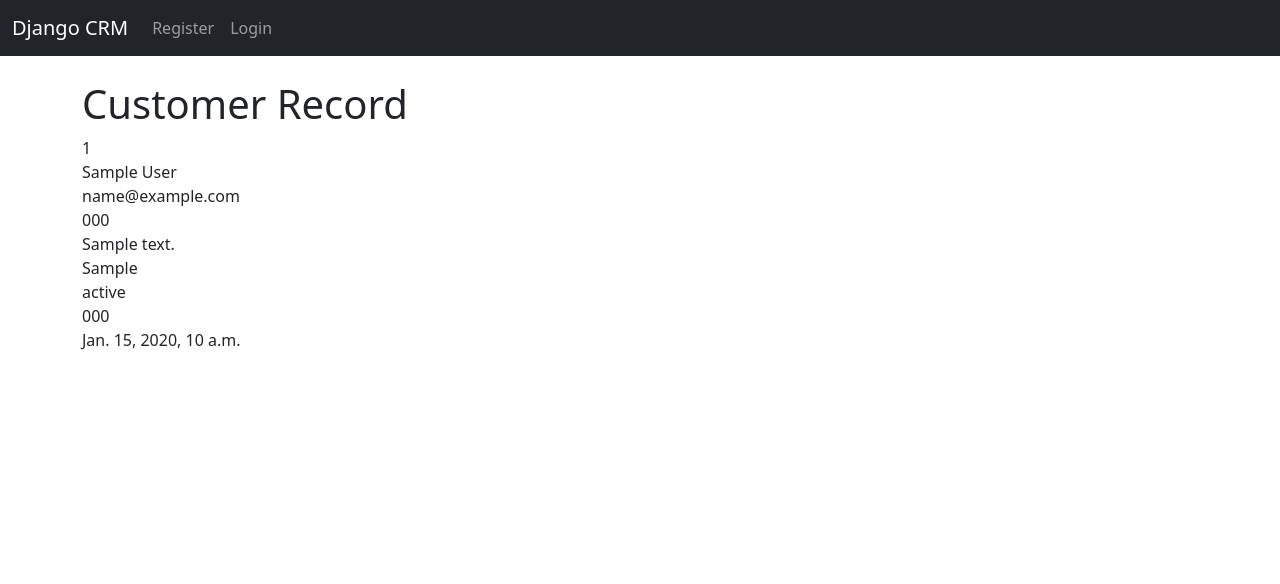
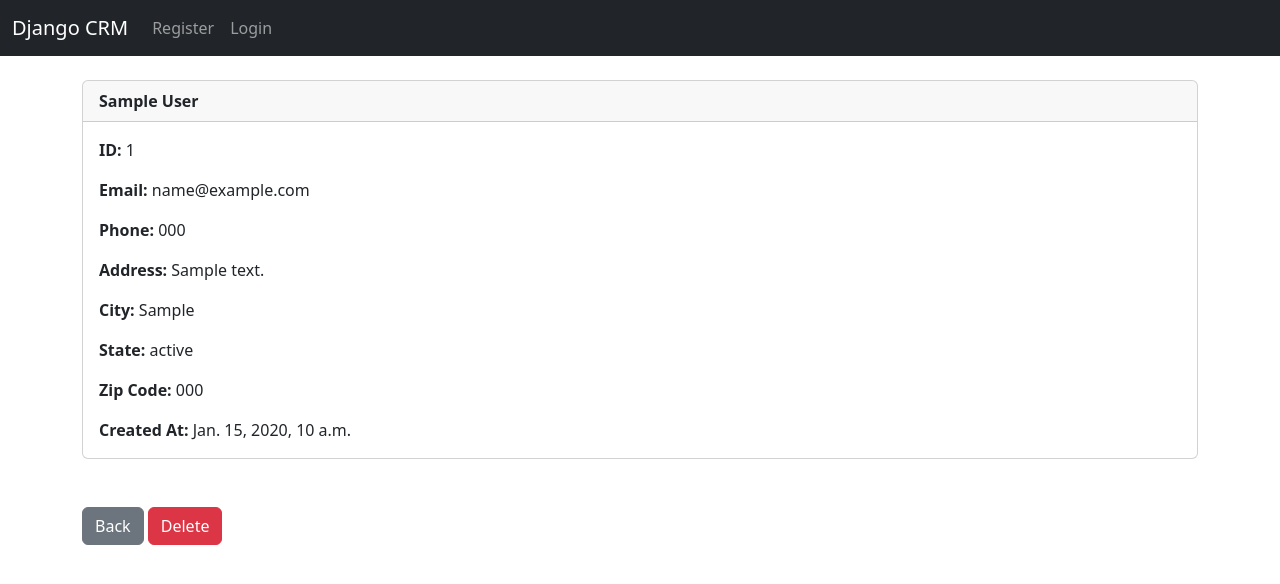
Before and after one commit to lasindu2001/django-crm, a Django app: template website/templates/record.html in a window 1280 px wide. Shown: the top 584 px of the page. Run offline with Django 5.2, Linux system fonts and the light colour scheme; the template is opened without the code that fills it: values that come from a table or form of the project are taken from there, others are empty; tables that the repository leaves empty hold one stand-in row (values such as "Sample post"); parts of the project's set-up code (start-up, migrations or seed data) failed here and were passed over.

Commit message:
add bootstrap card component

```diff
--- a/website/templates/record.html
+++ b/website/templates/record.html
@@ -2,16 +2,41 @@
 
 {% block content %}
 
-<h1>Customer Record</h1>
+<div class="card">
+    <div class="card-header">
+        <strong>{{ customer_record.first_name }} {{ customer_record.last_name }}</strong>
+    </div>
+    <div class="card-body">
+        <p class="card-text">
+            <strong>ID: </strong>{{ customer_record.id }}
+        </p>
+        <p class="card-text">
+            <strong>Email: </strong>{{ customer_record.email }}
+        </p>
+        <p class="card-text">
+            <strong>Phone: </strong>{{ customer_record.phone }}
+        </p>
+        <p class="card-text">
+            <strong>Address: </strong>{{ customer_record.address }}
+        </p>
+        <p class="card-text">
+            <strong>City: </strong>{{ customer_record.city }}
+        </p>
+        <p class="card-text">
+            <strong>State: </strong>{{ customer_record.state }}
+        </p>
+        <p class="card-text">
+            <strong>Zip Code: </strong>{{ customer_record.zipcode }}
+        </p>
+        <p class="card-text">
+            <strong>Created At: </strong>{{ customer_record.created_at }}
+        </p>
+    </div>
+</div>
 
-{{ customer_record.id }} <br>
-{{ customer_record.first_name }} {{ customer_record.last_name }} <br>
-{{ customer_record.email }} <br>
-{{ customer_record.phone }} <br>
-{{ customer_record.address }} <br>
-{{ customer_record.city }} <br>
-{{ customer_record.state }} <br>
-{{ customer_record.zipcode }} <br>
-{{ customer_record.created_at }} <br>
+<br><br>
+
+<a href="{% url 'home' %}" class="btn btn-secondary">Back</a>
+<a href="{% url 'home' %}" class="btn btn-danger">Delete</a>
 
 {% endblock %}
```
